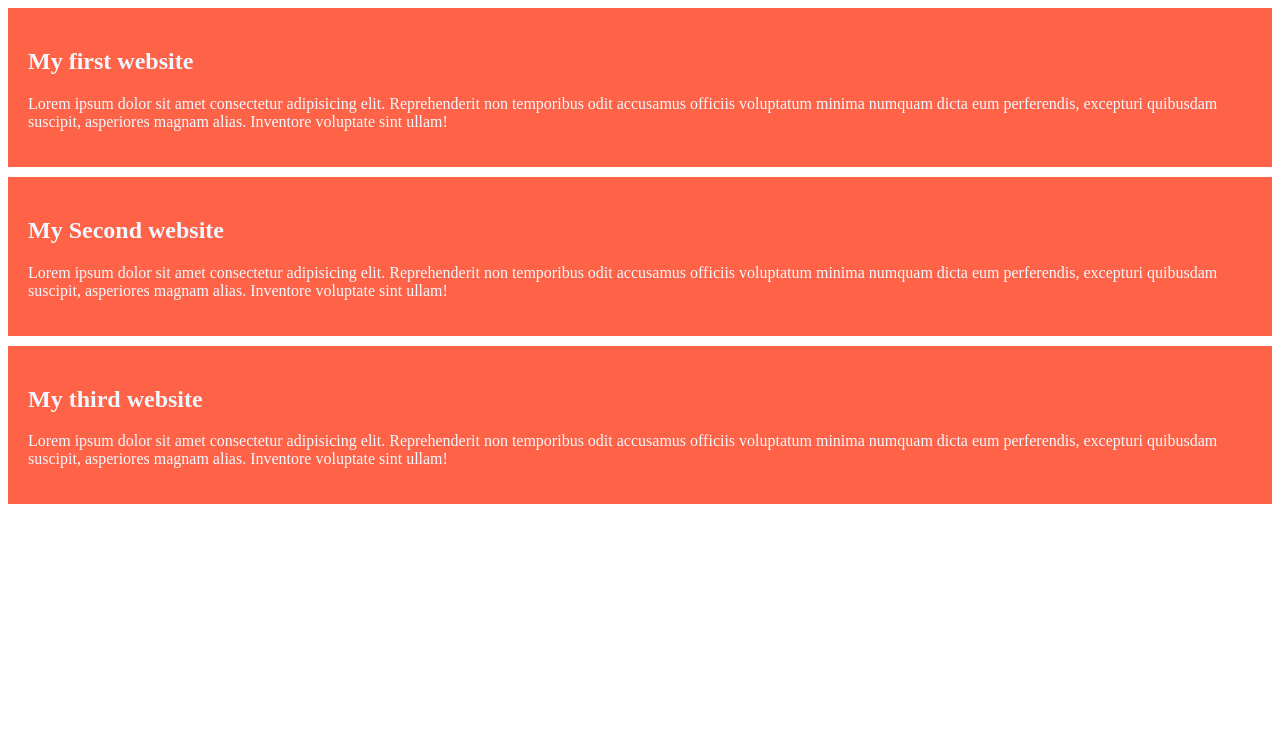
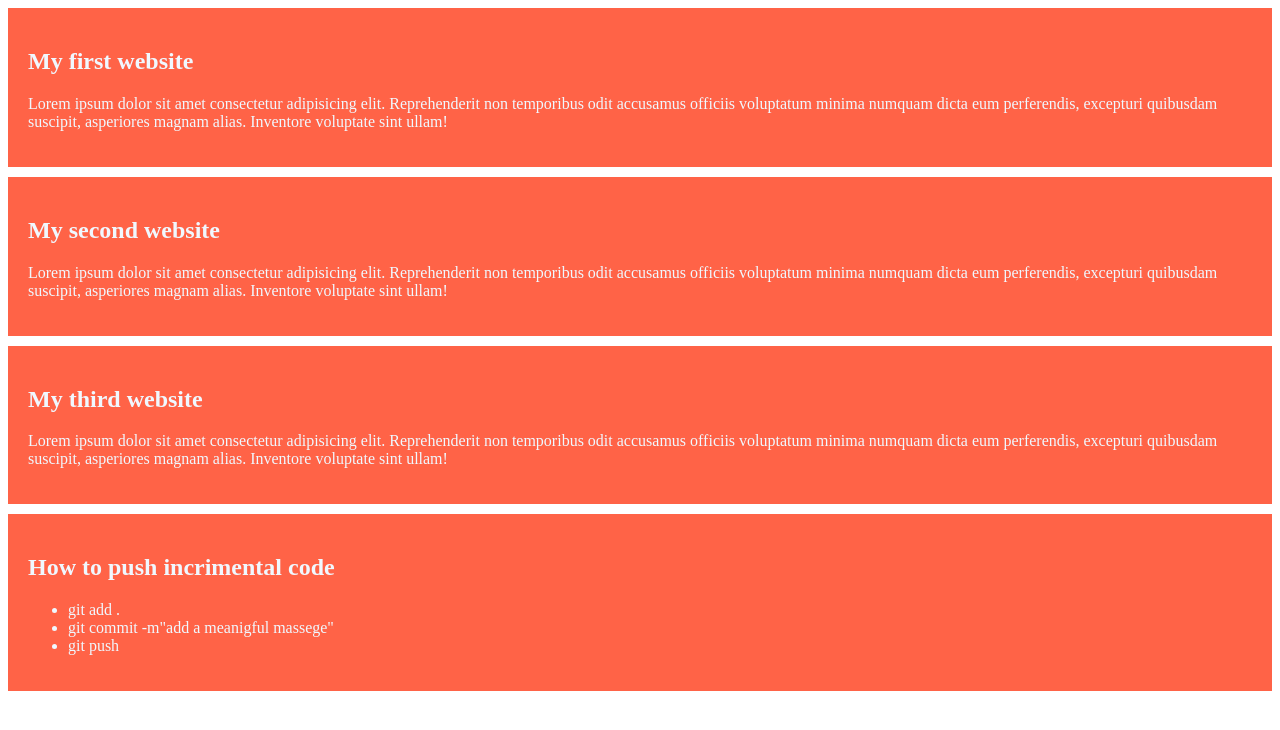
Before and after one commit to rakib-hasan3/my-first-git-hub-repo, a plain HTML site: page index.html in a window 1280 px wide. Drawn offline with Linux system fonts and the light colour scheme.

Commit message:
added a list to pushcode

```diff
--- a/index.html
+++ b/index.html
@@ -18,7 +18,7 @@
     </div>
 
     <div>
-        <h2>My Second website</h2>
+        <h2>My second website</h2>
     <p>Lorem ipsum dolor sit amet consectetur adipisicing elit.
          Reprehenderit non temporibus odit accusamus officiis
          voluptatum minima numquam dicta eum perferendis,
@@ -36,5 +36,14 @@
           Inventore voluptate sint ullam!</p>
 
     </div>
+
+    <div>
+        <h2>How to push incrimental code</h2>
+        <ul>
+            <li>git add .</li>
+            <li>git commit -m"add a meanigful massege"</li>
+            <li>git push</li>
+        </ul>
+    </div>
 </body>
 </html>
```
